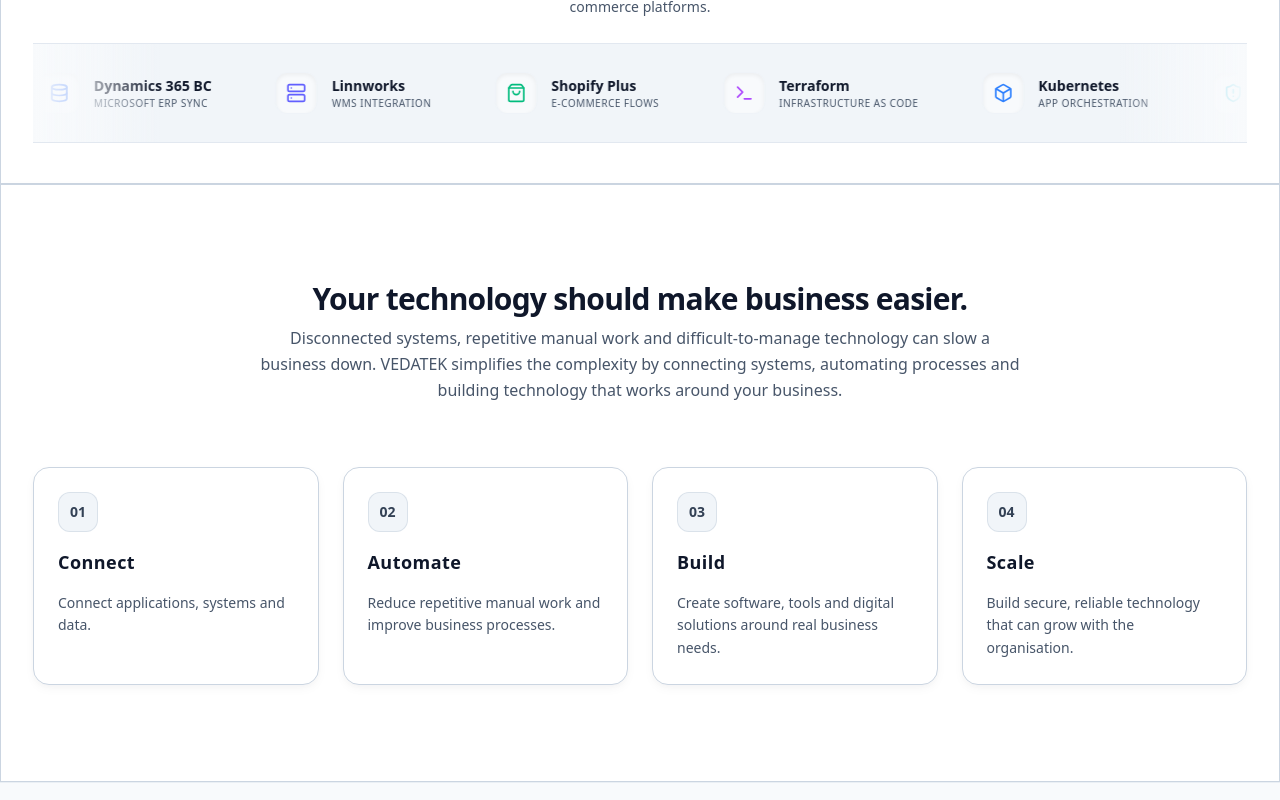
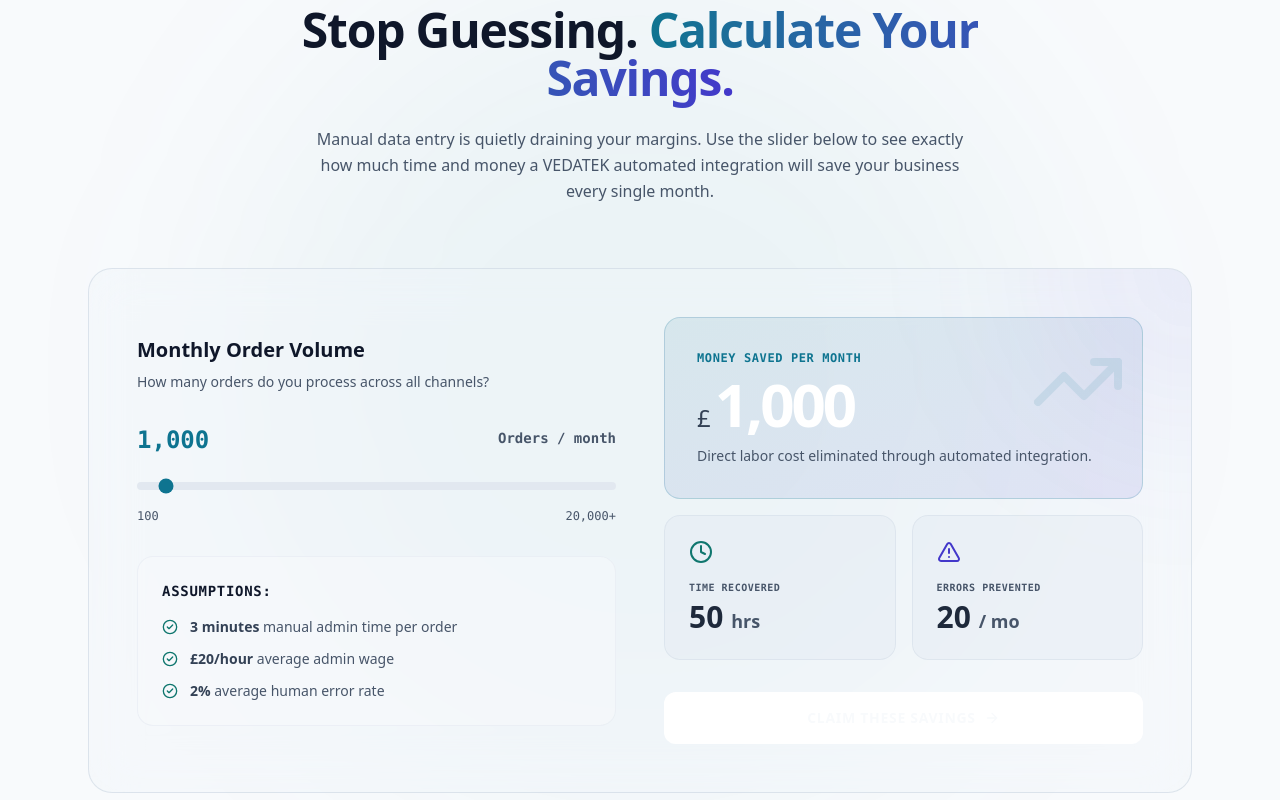
Before and after one commit to vedatek56/vedatek, a Next.js app: page / in a window 1280 px wide. Shown: the part 960-1760 px from the top of the page. Built offline with nearby package versions, Linux system fonts and the light colour scheme.

Commit message:
feat: add interactive ROI calculator to homepage and fix footer SVG attributes

```diff
--- a/src/app/page.tsx
+++ b/src/app/page.tsx
@@ -21,6 +21,7 @@
 import HeroVisual from "@/components/HeroVisual";
 import IntegrationVisual from "@/components/IntegrationVisual";
 import PartnerMarquee from "@/components/PartnerMarquee";
+import RoiCalculator from "@/components/RoiCalculator";
 import SolutionsConsole from "@/components/SolutionsConsole";
 import { services } from "@/data/services";
 import { homepageFaqs } from "@/data/seo";
@@ -236,6 +237,9 @@
           </div>
         </div>
       </section>
+
+      {/* ROI Calculator Section */}
+      <RoiCalculator />
 
       <section className="border-y border-brand-border/30 bg-slate-900/10 py-10">
         <div className="mx-auto max-w-7xl px-4 sm:px-6 lg:px-8">
--- a/src/components/Footer.tsx
+++ b/src/components/Footer.tsx
@@ -111,7 +111,7 @@
                 <span>{contactDetails.location}</span>
               </li>
               <li className="flex items-center gap-2">
-                <svg xmlns="http://www.w3.org/2000/svg" width="16" height="16" viewBox="0 0 24 24" fill="none" stroke="currentColor" stroke-width="2" stroke-linecap="round" stroke-linejoin="round" className="text-[#0077b5] shrink-0"><path d="M16 8a6 6 0 0 1 6 6v7h-4v-7a2 2 0 0 0-2-2 2 2 0 0 0-2 2v7h-4v-7a6 6 0 0 1 6-6z"/><rect width="4" height="12" x="2" y="9"/><circle cx="4" cy="4" r="2"/></svg>
+                <svg xmlns="http://www.w3.org/2000/svg" width="16" height="16" viewBox="0 0 24 24" fill="none" stroke="currentColor" strokeWidth="2" strokeLinecap="round" strokeLinejoin="round" className="text-[#0077b5] shrink-0"><path d="M16 8a6 6 0 0 1 6 6v7h-4v-7a2 2 0 0 0-2-2 2 2 0 0 0-2 2v7h-4v-7a6 6 0 0 1 6-6z"/><rect width="4" height="12" x="2" y="9"/><circle cx="4" cy="4" r="2"/></svg>
                 <a href={contactDetails.linkedin} aria-label="VEDATEK LinkedIn Profile" target="_blank" rel="noopener noreferrer" className="hover:text-brand-cyan transition-colors duration-200 focus:outline-none">
                   LinkedIn Profile
                 </a>
--- /dev/null
+++ b/src/components/RoiCalculator.tsx
@@ -0,0 +1,191 @@
+"use client";
+
+import React, { useState, useEffect } from 'react';
+import { motion, useAnimation, useInView } from 'framer-motion';
+import { Calculator, ArrowRight, TrendingUp, Clock, AlertTriangle, CheckCircle2 } from 'lucide-react';
+import Link from 'next/link';
+
+export default function RoiCalculator() {
+  const [ordersPerMonth, setOrdersPerMonth] = useState(1000);
+  const [mounted, setMounted] = useState(false);
+
+  useEffect(() => {
+    setMounted(true);
+  }, []);
+
+  // Calculations
+  const manualMinutesPerOrder = 3;
+  const adminHourlyRate = 20;
+
+  const hoursWasted = Math.round((ordersPerMonth * manualMinutesPerOrder) / 60);
+  const moneyWasted = hoursWasted * adminHourlyRate;
+  const estimatedErrors = Math.round(ordersPerMonth * 0.02); // 2% error rate
+
+  // Animation values
+  const containerVariants: any = {
+    hidden: { opacity: 0, y: 50 },
+    visible: {
+      opacity: 1,
+      y: 0,
+      transition: { duration: 0.8, ease: "easeOut", staggerChildren: 0.1 }
+    }
+  };
+
+  const itemVariants: any = {
+    hidden: { opacity: 0, y: 20 },
+    visible: { opacity: 1, y: 0, transition: { duration: 0.5 } }
+  };
+
+  if (!mounted) return null;
+
+  return (
+    <section className="py-24 relative overflow-hidden">
+      {/* Background Effects */}
+      <div className="absolute top-1/2 left-1/2 -translate-x-1/2 -translate-y-1/2 w-[800px] h-[800px] bg-brand-cyan/5 rounded-full blur-[120px] pointer-events-none" />
+
+      <div className="max-w-6xl mx-auto px-6 relative z-10">
+        <motion.div
+          className="text-center max-w-3xl mx-auto mb-16"
+          variants={containerVariants}
+          initial="hidden"
+          whileInView="visible"
+          viewport={{ once: true, margin: "-50px" }}
+        >
+          <motion.div variants={itemVariants} className="inline-flex items-center gap-2 px-3 py-1 rounded-full bg-brand-cyan/10 border border-brand-cyan/20 text-brand-cyan text-xs font-mono font-bold tracking-widest uppercase mb-6">
+            <Calculator className="w-3.5 h-3.5" />
+            <span>ROI Calculator</span>
+          </motion.div>
+          <motion.h2 variants={itemVariants} className="text-3xl md:text-5xl font-black text-slate-100 mb-6 tracking-tight">
+            Stop Guessing. <span className="text-transparent bg-clip-text bg-gradient-to-r from-brand-cyan to-brand-indigo">Calculate Your Savings.</span>
+          </motion.h2>
+          <motion.p variants={itemVariants} className="text-slate-400 text-sm md:text-base leading-relaxed max-w-2xl mx-auto">
+            Manual data entry is quietly draining your margins. Use the slider below to see exactly how much time and money a VEDATEK automated integration will save your business every single month.
+          </motion.p>
+        </motion.div>
+
+        <motion.div
+          variants={containerVariants}
+          initial="hidden"
+          whileInView="visible"
+          viewport={{ once: true, margin: "-50px" }}
+          className="bg-slate-900/40 border border-brand-border/60 rounded-3xl p-6 sm:p-12 backdrop-blur-xl relative overflow-hidden"
+        >
+          {/* Inner decorative glow */}
+          <div className="absolute -top-32 -right-32 w-64 h-64 bg-brand-indigo/10 blur-[100px] rounded-full" />
+
+          <div className="grid grid-cols-1 lg:grid-cols-2 gap-12 items-center relative z-10">
+
+            {/* Left: Input Section */}
+            <div className="space-y-8">
+              <div>
+                <h3 className="text-xl font-bold text-slate-200 mb-2">Monthly Order Volume</h3>
+                <p className="text-slate-400 text-sm mb-8">How many orders do you process across all channels?</p>
+
+                <div className="relative mb-8">
+                  <div className="flex justify-between text-brand-cyan font-mono font-bold text-2xl mb-4">
+                    <span>{ordersPerMonth.toLocaleString()}</span>
+                    <span className="text-slate-500 text-sm mt-1">Orders / month</span>
+                  </div>
+
+                  <input
+                    type="range"
+                    min="100"
+                    max="20000"
+                    step="100"
+                    value={ordersPerMonth}
+                    onChange={(e) => setOrdersPerMonth(parseInt(e.target.value))}
+                    className="w-full h-2 bg-slate-800 rounded-lg appearance-none cursor-pointer accent-brand-cyan focus:outline-none focus:ring-2 focus:ring-brand-cyan/50"
+                  />
+                  <div className="flex justify-between text-xs text-slate-500 font-mono mt-3">
+                    <span>100</span>
+                    <span>20,000+</span>
+                  </div>
+                </div>
+              </div>
+
+              <div className="bg-slate-950/50 rounded-2xl p-6 border border-slate-800/50">
+                <h4 className="text-sm font-bold text-slate-300 mb-4 uppercase tracking-wider font-mono">Assumptions:</h4>
+                <ul className="space-y-3 text-sm text-slate-400">
+                  <li className="flex items-center gap-3">
+                    <CheckCircle2 className="w-4 h-4 text-brand-teal" />
+                    <span><strong className="text-slate-300">3 minutes</strong> manual admin time per order</span>
+                  </li>
+                  <li className="flex items-center gap-3">
+                    <CheckCircle2 className="w-4 h-4 text-brand-teal" />
+                    <span><strong className="text-slate-300">£20/hour</strong> average admin wage</span>
+                  </li>
+                  <li className="flex items-center gap-3">
+                    <CheckCircle2 className="w-4 h-4 text-brand-teal" />
+                    <span><strong className="text-slate-300">2%</strong> average human error rate</span>
+                  </li>
+                </ul>
+              </div>
+            </div>
+
+            {/* Right: Results Section */}
+            <div className="grid grid-cols-1 sm:grid-cols-2 gap-4">
+
+              {/* Cost Savings */}
+              <div className="sm:col-span-2 bg-gradient-to-br from-brand-cyan/10 to-brand-indigo/10 border border-brand-cyan/20 rounded-2xl p-6 sm:p-8 relative overflow-hidden group">
+                <div className="absolute top-0 right-0 p-4 opacity-10 group-hover:opacity-20 transition-opacity">
+                  <TrendingUp className="w-24 h-24 text-brand-cyan" />
+                </div>
+                <div className="relative z-10">
+                  <span className="text-xs font-mono font-bold text-brand-cyan uppercase tracking-wider block mb-2">Money Saved Per Month</span>
+                  <div className="flex items-baseline gap-1">
+                    <span className="text-2xl text-slate-300">£</span>
+                    <motion.span
+                      key={moneyWasted}
+                      initial={{ opacity: 0, y: 10 }}
+                      animate={{ opacity: 1, y: 0 }}
+                      className="text-5xl sm:text-6xl font-black text-white tracking-tighter"
+                    >
+                      {moneyWasted.toLocaleString()}
+                    </motion.span>
+                  </div>
+                  <p className="text-slate-400 text-sm mt-3">Direct labor cost eliminated through automated integration.</p>
+                </div>
+              </div>
+
+              {/* Time Savings */}
+              <div className="bg-slate-800/40 border border-brand-border/40 rounded-2xl p-6">
+                <Clock className="w-6 h-6 text-brand-teal mb-4" />
+                <span className="text-[10px] font-mono font-bold text-slate-400 uppercase tracking-wider block mb-1">Time Recovered</span>
+                <motion.div
+                  key={hoursWasted}
+                  initial={{ opacity: 0, scale: 0.9 }}
+                  animate={{ opacity: 1, scale: 1 }}
+                  className="text-3xl font-black text-slate-200"
+                >
+                  {hoursWasted.toLocaleString()} <span className="text-lg text-slate-400 font-bold">hrs</span>
+                </motion.div>
+              </div>
+
+              {/* Error Reduction */}
+              <div className="bg-slate-800/40 border border-brand-border/40 rounded-2xl p-6">
+                <AlertTriangle className="w-6 h-6 text-brand-indigo mb-4" />
+                <span className="text-[10px] font-mono font-bold text-slate-400 uppercase tracking-wider block mb-1">Errors Prevented</span>
+                <motion.div
+                  key={estimatedErrors}
+                  initial={{ opacity: 0, scale: 0.9 }}
+                  animate={{ opacity: 1, scale: 1 }}
+                  className="text-3xl font-black text-slate-200"
+                >
+                  {estimatedErrors.toLocaleString()} <span className="text-lg text-slate-400 font-bold">/ mo</span>
+                </motion.div>
+              </div>
+
+              <div className="sm:col-span-2 mt-4">
+                <Link href="/book" className="group flex items-center justify-center gap-2 w-full bg-white text-slate-950 font-bold py-4 px-6 rounded-xl text-sm uppercase tracking-wider hover:bg-slate-200 transition-colors">
+                  Claim These Savings
+                  <ArrowRight className="w-4 h-4 group-hover:translate-x-1 transition-transform" />
+                </Link>
+              </div>
+
+            </div>
+          </div>
+        </motion.div>
+      </div>
+    </section>
+  );
+}
```
